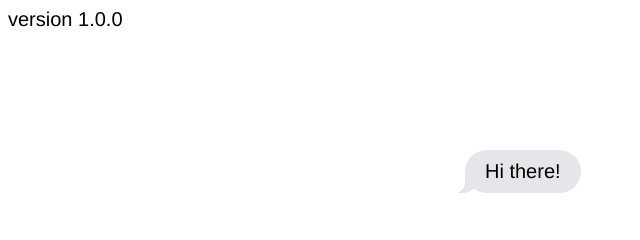
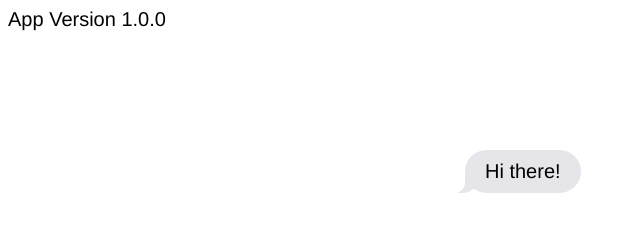
Before and after one commit to hendrasaputra8/technoapp, a website: page client/index.html in a window 1280 px wide. Shown: the top 240 px of the page, 0-640 px from the left. Drawn offline with nearby package versions, Linux system fonts and the light colour scheme; no server answers.

Commit message:
update version

```diff
--- a/client/index.html
+++ b/client/index.html
@@ -11,7 +11,7 @@
 </head>
 
 <body>
-<div>version 1.0.0</div>
+<div>App Version 1.0.0</div>
   <main>
     <section>
       <p>Hey 😊</p>
```
